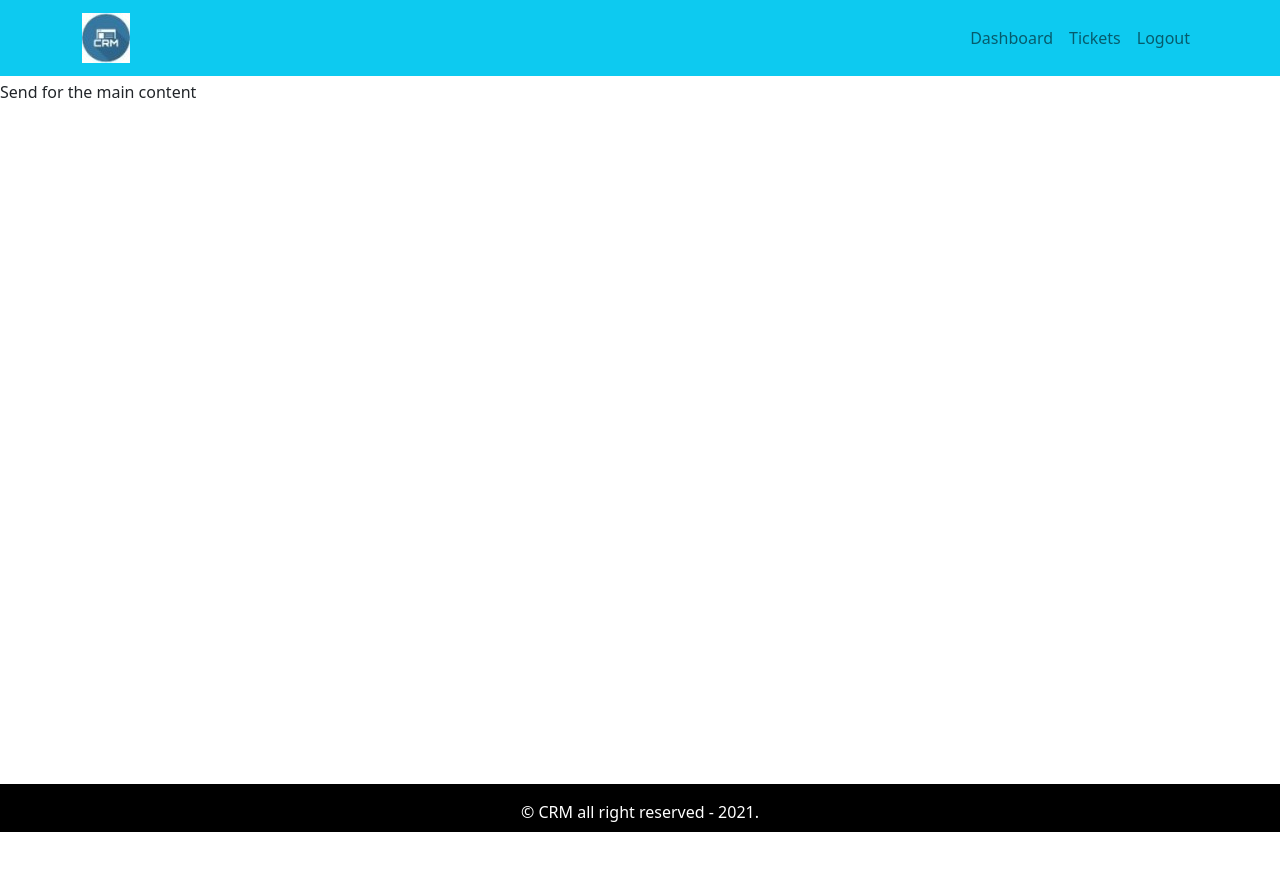
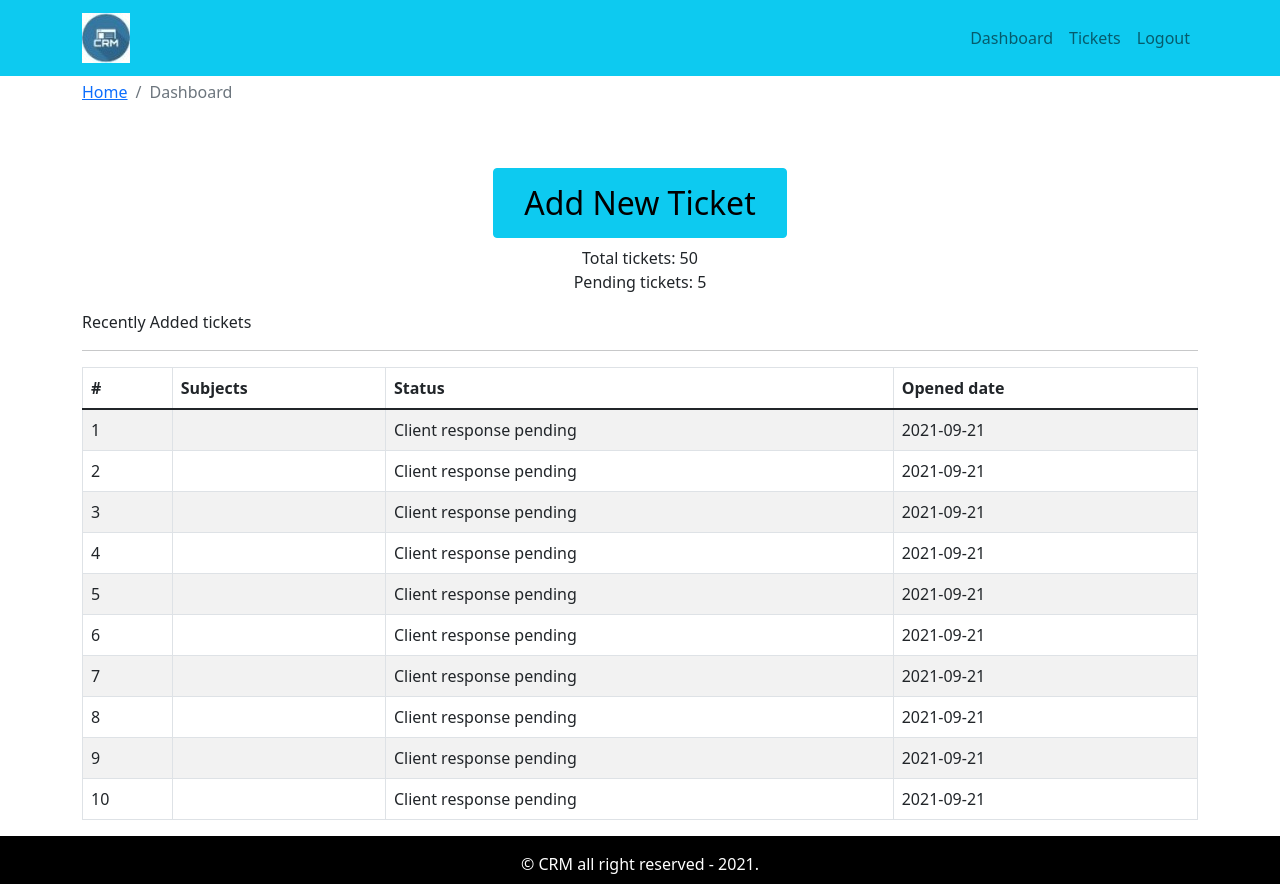
Before and after one commit to d-rigel/crm-frontend, a React (Create React App) app in the folder crm-frontend/: page / in a window 1280 px wide. Before the commit the page ends 832 px from the top, so only its background shows below. Built offline with nearby package versions, Linux system fonts and the light colour scheme.

Commit message:
added table and breadcrums in dashboard page

```diff
--- a/crm-frontend/src/App.js
+++ b/crm-frontend/src/App.js
@@ -1,12 +1,15 @@
 import "./App.css";
 import { DefaultLayout } from "./component/layout/DefaultLayout";
 import { Entry } from "./pages/entry/Entry.page";
+import { Dashboard } from "./pages/dashboard/Dashboard.page";
 
 function App() {
   return (
     <div className="App">
       {/* <Entry /> */}
-      <DefaultLayout>Send for the main content</DefaultLayout>
+      <DefaultLayout>
+        <Dashboard />
+      </DefaultLayout>
     </div>
   );
 }
--- /dev/null
+++ b/crm-frontend/src/assets/data/dummy-ticket.json
@@ -0,0 +1,52 @@
+[
+  {
+    "id": 1,
+    "status": "Client response pending",
+    "addedAt": "2021-09-21"
+  },
+  {
+    "id": 2,
+    "status": "Client response pending",
+    "addedAt": "2021-09-21"
+  },
+  {
+    "id": 3,
+    "status": "Client response pending",
+    "addedAt": "2021-09-21"
+  },
+  {
+    "id": 4,
+    "status": "Client response pending",
+    "addedAt": "2021-09-21"
+  },
+  {
+    "id": 5,
+    "status": "Client response pending",
+    "addedAt": "2021-09-21"
+  },
+  {
+    "id": 6,
+    "status": "Client response pending",
+    "addedAt": "2021-09-21"
+  },
+  {
+    "id": 7,
+    "status": "Client response pending",
+    "addedAt": "2021-09-21"
+  },
+  {
+    "id": 8,
+    "status": "Client response pending",
+    "addedAt": "2021-09-21"
+  },
+  {
+    "id": 9,
+    "status": "Client response pending",
+    "addedAt": "2021-09-21"
+  },
+  {
+    "id": 10,
+    "status": "Client response pending",
+    "addedAt": "2021-09-21"
+  }
+]
--- /dev/null
+++ b/crm-frontend/src/component/breadcrumb/Breadcrumb.comp.js
@@ -0,0 +1,11 @@
+import React from "react";
+import Breadcrumb from "react-bootstrap/Breadcrumb";
+
+export const BreadcrumbComp = ({ page }) => {
+  return (
+    <Breadcrumb>
+      <Breadcrumb.Item href="/">Home</Breadcrumb.Item>
+      <Breadcrumb.Item active>{page}</Breadcrumb.Item>
+    </Breadcrumb>
+  );
+};
--- /dev/null
+++ b/crm-frontend/src/component/ticket-table/TicketTable.comp.js
@@ -0,0 +1,34 @@
+import React from "react";
+import Table from "react-bootstrap/Table";
+export const TicketTable = ({ tickets }) => {
+  return (
+    <Table striped bordered hover>
+      <thead>
+        <tr>
+          <th>#</th>
+          <th>Subjects</th>
+          <th>Status</th>
+          <th>Opened date</th>
+        </tr>
+      </thead>
+      <tbody>
+        {tickets.length ? (
+          tickets.map((row) => (
+            <tr key={row.id}>
+              <td>{row.id}</td>
+              <td>{row.subject}</td>
+              <td>{row.status}</td>
+              <td>{row.addedAt}</td>
+            </tr>
+          ))
+        ) : (
+          <tr>
+            <td colSpan="4" className="text-center">
+              No Tickets to show
+            </td>
+          </tr>
+        )}
+      </tbody>
+    </Table>
+  );
+};
--- /dev/null
+++ b/crm-frontend/src/pages/dashboard/Dashboard.page.js
@@ -0,0 +1,43 @@
+import React from "react";
+import Container from "react-bootstrap/Container";
+import Row from "react-bootstrap/Row";
+import Col from "react-bootstrap/Col";
+import Button from "react-bootstrap/Button";
+import { TicketTable } from "../../component/ticket-table/TicketTable.comp";
+import tickets from "../../assets/data/dummy-ticket.json";
+import { BreadcrumbComp } from "../../component/breadcrumb/Breadcrumb.comp";
+export const Dashboard = () => {
+  return (
+    <Container>
+      <Row>
+        <Col>
+          <BreadcrumbComp page="Dashboard" />
+        </Col>
+      </Row>
+      <Row>
+        <Col className="text-center mt-5 mb-2">
+          <Button
+            variant="info"
+            style={{ fontSize: "2rem", padding: "10px 30px" }}>
+            Add New Ticket
+          </Button>
+        </Col>
+      </Row>
+      <Row>
+        <Col className="text-center mb-2">
+          <div>Total tickets: 50</div>
+          <div>Pending tickets: 5</div>
+        </Col>
+      </Row>
+      <Row>
+        <Col className=" mt-2">Recently Added tickets</Col>
+      </Row>
+      <hr />
+      <Row>
+        <Col className="recent-ticket">
+          <TicketTable tickets={tickets} />
+        </Col>
+      </Row>
+    </Container>
+  );
+};
```
Also changed, not shown: 1 other file (tests, documents, lock files or other folders).
